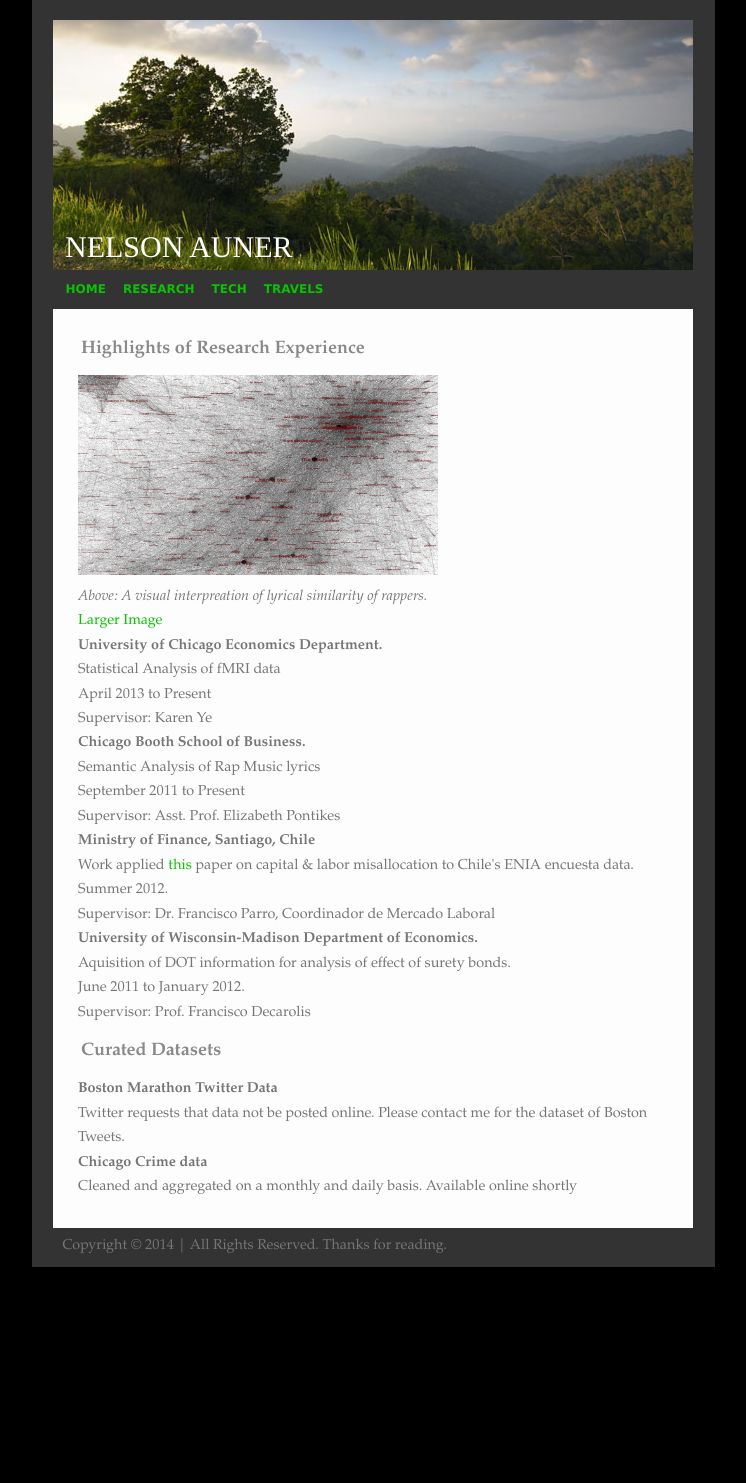
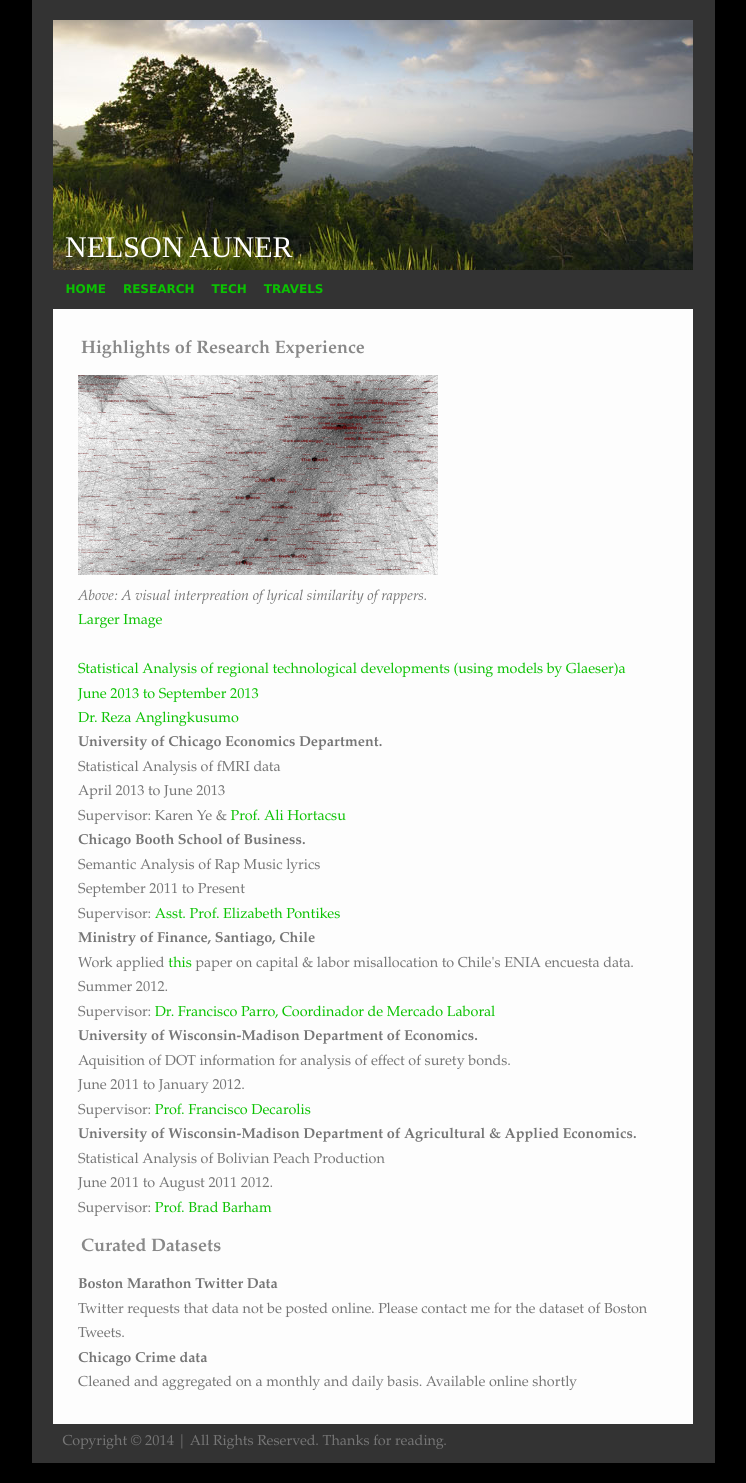
Before and after one commit to nelsonauner/nelsonauner.github.io, a Jekyll site: the page built from research.html, in a window 1280 px wide. Shown: the whole page, without its empty margins (267-1013 px from the left). Built offline with Jekyll 4.4.1, drawn with Linux system fonts in a browser that asks for light colours; Markdown is read by kramdown in place of the engine named in the settings; before the commit the page ends 1287 px from its top, so only the background shows below that.

Commit message:
research page

```diff
--- a/research.html
+++ b/research.html
@@ -14,10 +14,12 @@ title: Research
 <p><IMG SRC="images/spmfmri.png" ALT="Graph of lyrical similarity" WIDTH=250 HEIGHT=250> </p>
 -->
 
-	<p><b>University of Chicago Economics Department.</b> </br>Statistical Analysis of fMRI data</br> April 2013 to Present </br> Supervisor: Karen Ye</p>
-	<p><b>Chicago Booth School of Business.</b> </br>Semantic Analysis of Rap Music lyrics</br> September 2011 to Present </br> Supervisor: Asst. Prof.  Elizabeth Pontikes</p>
-        <p><b>Ministry of Finance, Santiago, Chile </b></br>Work applied <a href="//http://qje.oxfordjournals.org/content/124/4/1403.full.pdf">this</a> paper on capital & labor misallocation to Chile's ENIA encuesta data. </br>Summer 2012. </br>Supervisor: Dr. Francisco Parro, Coordinador de Mercado Laboral</p>
-        <p><b>University of Wisconsin-Madison Department of Economics.</b></br>Aquisition of DOT information for analysis of effect of surety bonds.</br> June 2011 to January 2012. </br>Supervisor: Prof. Francisco Decarolis</p>
+	<p><b><a href="http://www.bi.go.id/id/Default.aspx"Bank Indonesia</a></b> </br>Statistical Analysis of regional technological developments (using models by Glaeser)a</br> June  2013 to September 2013 </br> <a href="http://scholar.google.com/scholar?hl=en&q=Reza+Anglingkusumo">Dr. Reza Anglingkusumo</a></p>
+	<p><b>University of Chicago Economics Department.</b> </br>Statistical Analysis of fMRI data</br> April 2013 to June 2013 </br> Supervisor: Karen Ye & <a href="http://home.uchicago.edu/hortacsu/">Prof. Ali Hortacsu</a></p>
+	<p><b>Chicago Booth School of Business.</b> </br>Semantic Analysis of Rap Music lyrics</br> September 2011 to Present </br> Supervisor:<a href="http://www.chicagobooth.edu/faculty/directory/p/elizabeth-g-pontikes"> Asst. Prof.  Elizabeth Pontikes</a></p>
+        <p><b>Ministry of Finance, Santiago, Chile </b></br>Work applied <a href="//http://qje.oxfordjournals.org/content/124/4/1403.full.pdf">this</a> paper on capital & labor misallocation to Chile's ENIA encuesta data. </br>Summer 2012. </br>Supervisor: <a href="http://www.hacienda.cl/el-ministerio/organigrama/francisco-parro.html"> Dr. Francisco Parro, Coordinador de Mercado Laboral</a></p>
+        <p><b>University of Wisconsin-Madison Department of Economics.</b></br>Aquisition of DOT information for analysis of effect of surety bonds.</br> June 2011 to January 2012. </br>Supervisor: <a href="http://people.bu.edu/fdc/">Prof. Francisco Decarolis</a></p>
+		<p><b>University of Wisconsin-Madison Department of Agricultural & Applied Economics.</b></br>Statistical Analysis of Bolivian Peach Production</br> June 2011 to August 2011 2012. </br>Supervisor: <a href="https://www.aae.wisc.edu/faculty/blbarham/">Prof. Brad Barham</a></p>
 
   	 <p><h1 class="title">Curated Datasets</h1></p>
 
```
